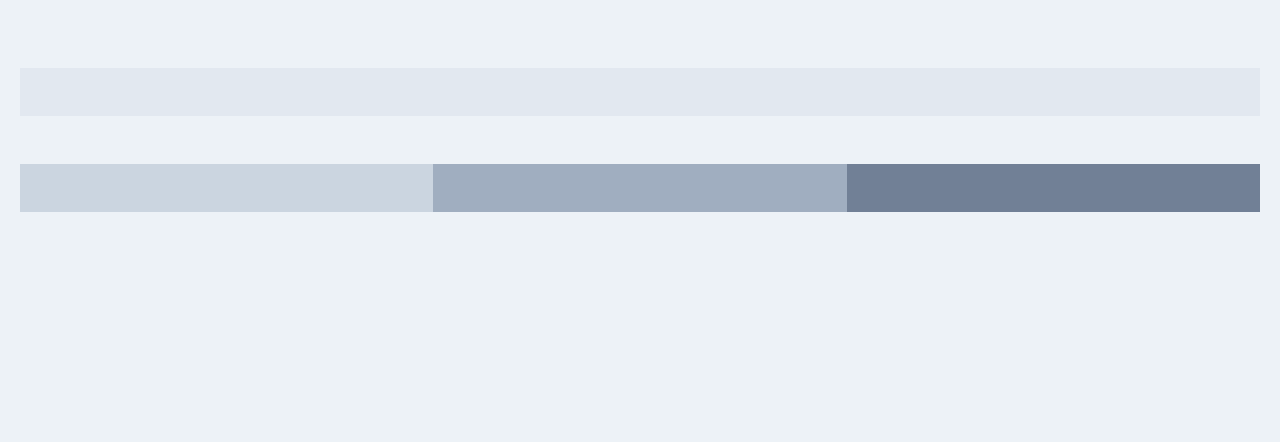
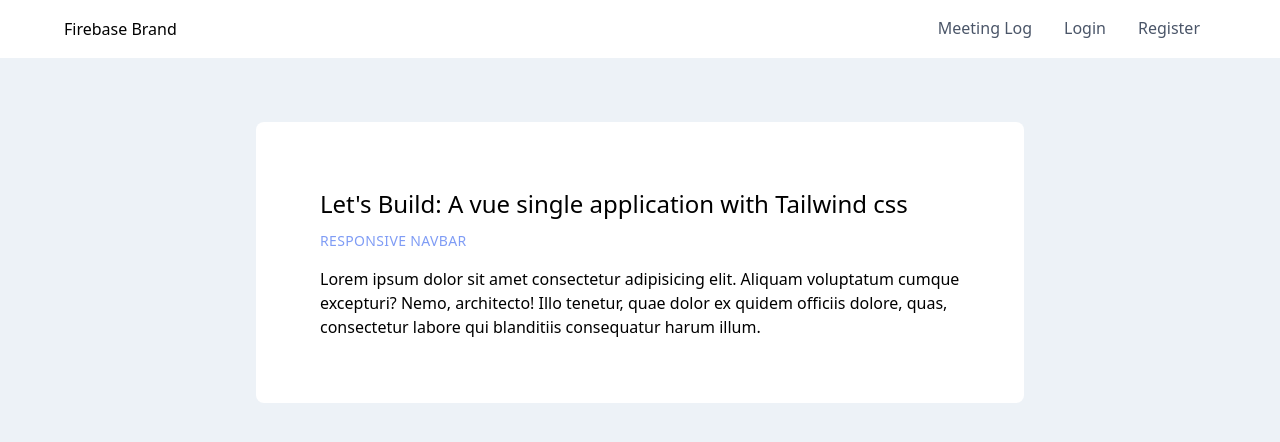
Before and after one commit to blaiseAI/spas, a Vue app: page / in a window 1280 px wide. Shown: the top 442 px of the page. Built offline with nearby package versions, Linux system fonts and the light colour scheme.

Commit message:
Added vue-router with necessary routes

```diff
--- a/package.json
+++ b/package.json
@@ -9,7 +9,8 @@
   },
   "dependencies": {
     "core-js": "^3.6.4",
-    "vue": "^2.6.11"
+    "vue": "^2.6.11",
+    "vue-router": "^3.1.6"
   },
   "devDependencies": {
     "@fullhuman/postcss-purgecss": "^2.1.0",
--- a/src/App.vue
+++ b/src/App.vue
@@ -1,18 +1,17 @@
 <template>
   <div id="app" class="bg-gray-200 w-full h-screen">
-   <Home/>
+    <Navigation/>
+    <router-view class="container mx-auto"/>
   </div>
 </template>
+<script>
 
-<script>
-import Home from './components/Home.vue'
+import Navigation from './components/Navigation.vue'
 
 export default {
-  name: 'App',
+  name: 'app',
   components: {
-    Home
+    Navigation
   }
 }
 </script>
-
-<style>
--- a/src/components/Home.vue
+++ /dev/null
@@ -1,13 +0,0 @@
-<template>
-    <div class="container mx-auto">
-        <!-- Two columns -->
-        <div class="flex flex-wrap mb-4 p-5">
-            <div class="w-full bg-gray-300 h-12 mt-12 flex items-center justify-center">
-            </div>
-            <div class="w-full sm:w-1/3 bg-gray-400 h-12 mt-12"></div>
-            <div class="w-full sm:w-1/3 bg-gray-500 h-12 mt-12"></div>
-            <div class="w-full sm:w-1/3 bg-gray-600 h-12 mt-12"></div>
-        </div>
-    </div>
-
-</template>
--- /dev/null
+++ b/src/components/Navigation.vue
@@ -0,0 +1,33 @@
+<template>
+    <header class="lg:px-16 px-6 bg-white flex flex-wrap items-center lg:py-0 py-2">
+        <div class="flex-1 flex justify-between items-center">
+            <router-link to="/">Firebase Brand</router-link>
+            <label for="menu-toggle" class="cursor-pointer lg:hidden block">
+               <svg xmlns="http://www.w3.org/2000/svg" class="fill-current text-gray-900" width="24" height="24" viewBox="0 0 24 24"><path d="M24 6h-24v-4h24v4zm0 4h-24v4h24v-4zm0 8h-24v4h24v-4z"/></svg>
+            </label>
+        </div>
+            <input type="checkbox" class="hidden" id="menu-toggle">
+            <div class="hidden lg:flex lg:items-center lg:w-auto w-full" id="menu">
+                <nav>
+                    <ul class="lg:flex items-center justify-between text-base text-gray-700 pt-4 lg:pt-0">
+                        <li>
+                            <router-link class="lg:p-4 py-3 px-0 block border-b-2 border-transparent hover:border-indigo-400" to="/meetings">Meeting Log</router-link>
+                        </li>
+                        <li>
+                            <router-link class="lg:p-4 py-3 px-0 block border-b-2 border-transparent hover:border-indigo-400" to="/login">Login</router-link>
+                        </li>
+                        <li>
+                            <router-link class="lg:p-4 py-3 px-0 block border-b-2 border-transparent hover:border-indigo-400" to="/register">Register</router-link>
+                        </li>
+
+                    </ul>
+                </nav>
+            </div>
+    </header>
+</template>
+
+<style scoped>
+    #menu-toggle:checked + #menu {
+        display: block;
+    }
+</style>
--- a/src/main.js
+++ b/src/main.js
@@ -2,9 +2,11 @@ import Vue from 'vue'
 import App from './App.vue'
 // Tailwind css
 import './assets/css/tailwind.css';
+import router from "./router"
 
 Vue.config.productionTip = false
 
 new Vue({
+    router,
     render: h => h(App),
 }).$mount('#app')
--- /dev/null
+++ b/src/router.js
@@ -0,0 +1,38 @@
+import Vue from 'vue';
+import Router from "vue-router";
+import Home from "./views/Home.vue";
+import Login from "./views/Login.vue"
+import Meetings from "./views/Meetings.vue"
+import Register from "./views/Register.vue"
+
+Vue.use(Router);
+
+export default new Router({
+    routes: [{
+            path: "/",
+            name: "home",
+            component: Home
+        },
+        {
+            path: "/login",
+            name: "login",
+            component: Login
+        },
+        {
+            path: "/meetings",
+            name: "meetings",
+            component: Meetings
+        },
+        {
+            path: "/register",
+            name: "register",
+            component: Register
+        },
+        {
+            path: "*",
+            redirect: '/'
+        }
+
+
+    ]
+})
--- /dev/null
+++ b/src/views/Home.vue
@@ -0,0 +1,17 @@
+<template>
+        <div class="container mx-auto">
+            <div class="px-4">
+                <div class="max-w-3xl bg-white rounded-lg mx-auto my-16 p-16">
+                    <h1 class="text-2xl font-medium mb-2">Let's Build: A vue single application with Tailwind css</h1>
+                    <h2 class="font-medium text-sm text-indigo-400 mb-4 uppercase tracking-wide">Responsive Navbar</h2>
+                    <p>Lorem ipsum dolor sit amet consectetur adipisicing elit. Aliquam voluptatum cumque excepturi? Nemo, architecto! Illo tenetur, quae dolor ex quidem officiis dolore, quas, consectetur labore qui blanditiis consequatur harum illum.</p>
+                </div>
+        </div>
+    </div>
+</template>
+
+<script>
+export default {
+  name: 'home'
+}
+</script>
--- /dev/null
+++ b/src/views/Login.vue
@@ -0,0 +1,7 @@
+<template>
+            <div class="px-4">
+                <div class="max-w-3xl bg-white rounded-lg mx-auto my-16 p-16">
+                    <h1 class="text-2xl font-medium mb-2">Login</h1>
+                </div>
+            </div>
+</template>
--- /dev/null
+++ b/src/views/Meetings.vue
@@ -0,0 +1,7 @@
+<template>
+            <div class="px-4">
+                <div class="max-w-3xl bg-white rounded-lg mx-auto my-16 p-16">
+                    <h1 class="text-2xl font-medium mb-2">Meetings</h1>
+                </div>
+            </div>
+</template>
--- /dev/null
+++ b/src/views/Register.vue
@@ -0,0 +1,7 @@
+<template>
+            <div class="px-4">
+                <div class="max-w-3xl bg-white rounded-lg mx-auto my-16 p-16">
+                    <h1 class="text-2xl font-medium mb-2">Register</h1>
+                </div>
+            </div>
+</template>
```
Also changed, not shown: src/assets/menu.svg (added), src/components/Card.vue (deleted), 1 other file (tests, documents, lock files or other folders).
